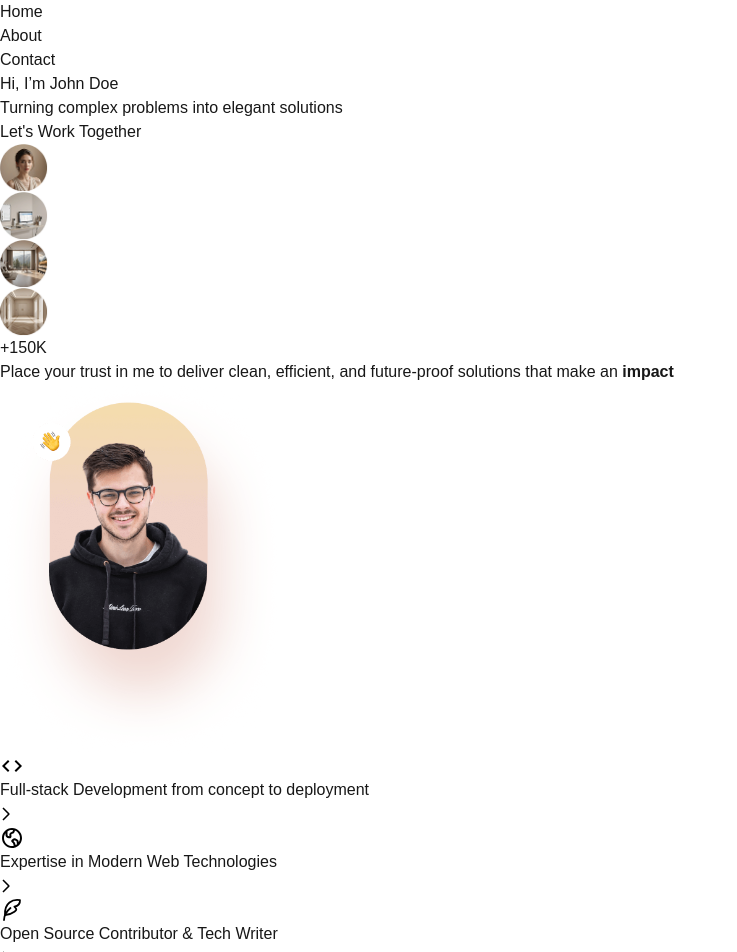
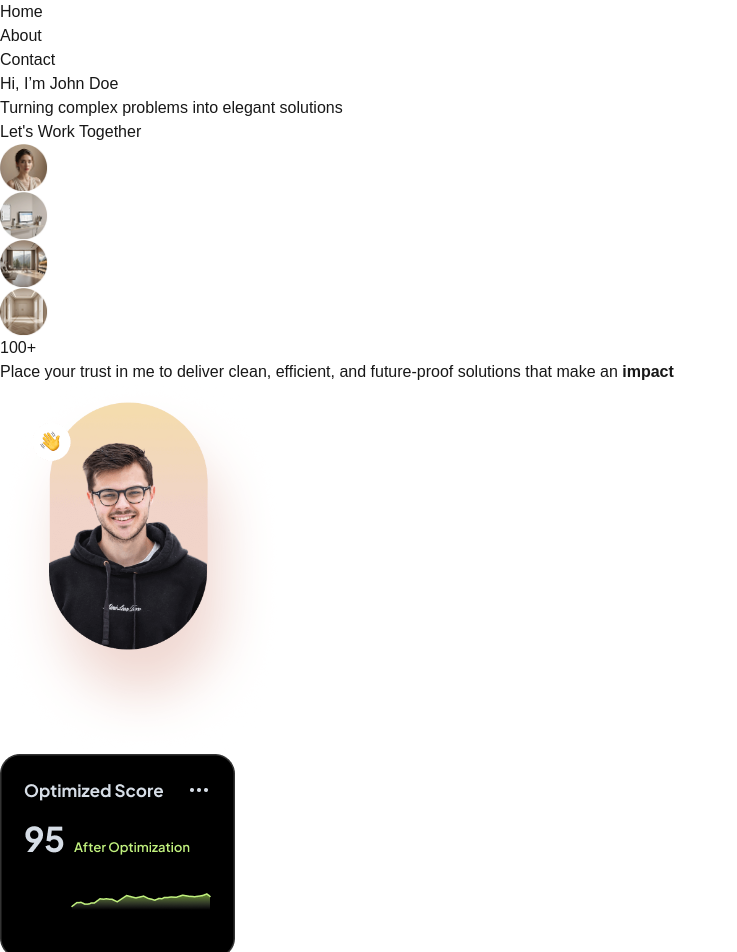
Before and after one commit to maretaayu/next-template, a Next.js app: page / in a window 1280 px wide. Shown: the top 952 px of the page, without its empty margins (0-737 px from the left). Built offline with nearby package versions, Linux system fonts and the light colour scheme.

Commit message:
feat(home): add meta

```diff
--- a/src/app/components/hero.tsx
+++ b/src/app/components/hero.tsx
@@ -39,22 +39,30 @@ function Hero() {
             />
           ))}
 
-          <p className="font-semibold">+150K</p>
+          <p className="font-semibold">100+</p>
         </div>
-        <p className="text-2xl font-normal opacity-40">
+        <p className="text-2xl font-normal opacity-40 mb-5">
           Place your trust in me to deliver clean, efficient, and future-proof
           solutions that make an <b>impact</b>
         </p>
       </div>
 
-      <div className="bg-gray-50 p-16 flex flex-col items-center">
+      <div className="bg-gray-50 p-16 flex flex-col items-center relative">
         <Image
           src="/John.png"
           width={282}
           height={400}
           alt="John Doe"
-          className="hidden md:block"
+          className="hidden md:block  "
         />
+        <Image
+          src="/OptimizedScore.png"
+          width={235}
+          height={204}
+          alt="Optimized Score"
+          className="hidden md:block absolute bottom-60 left-[-40px] animate-bounce"
+        />
+
         <div>
           {items.map((item, index) => (
             <div key={index} className="flex gap-2  justify-between">
--- a/src/app/page.tsx
+++ b/src/app/page.tsx
@@ -2,6 +2,12 @@ import { Achievement } from "./components/achievement";
 import { Hero } from "./components/hero";
 import { Portfolio } from "./components/portfolio";
 import { Testimony } from "./components/testimony";
+import type { Metadata } from "next";
+
+export const metadata: Metadata = {
+  title: "Home Page John",
+  description: "Welcome to my website",
+};
 
 export default function Home() {
   return (
```
Also changed, not shown: src/app/blog/page.tsx (added, +9 -0 lines), 1 other file (tests, documents, lock files or other folders).
